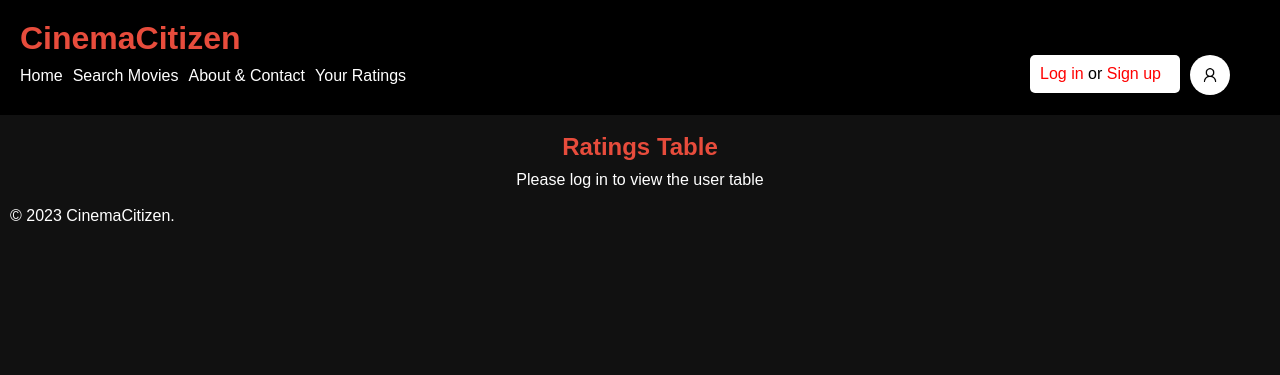
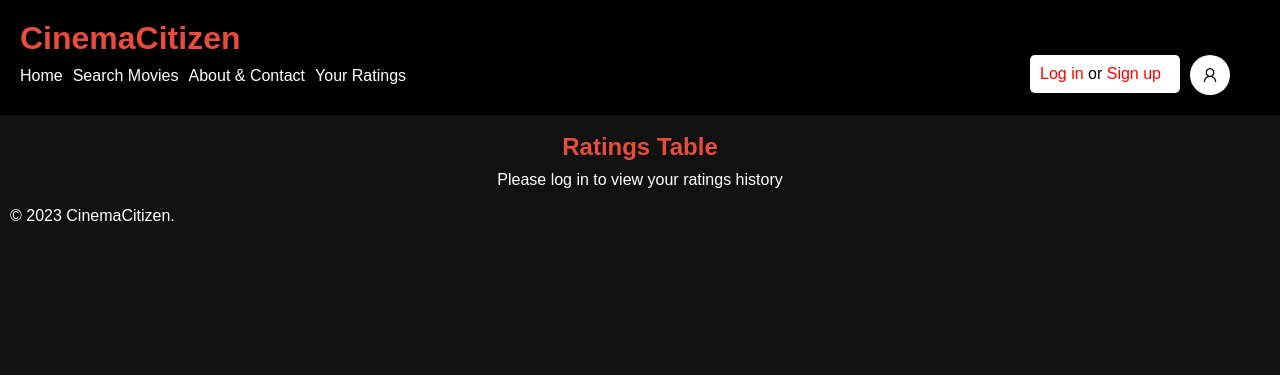
Before and after one commit to ktruong2702/Web-Programming-Group-Project, a PHP site: page /ratings_table.php in a window 1280 px wide. Shown: the top 375 px of the page. Run offline with PHP 8.4, Linux system fonts and the light colour scheme.

Commit message:
Update ratings_table.php

```diff
--- a/ratings_table.php
+++ b/ratings_table.php
@@ -127,7 +127,7 @@ if (isset($_SESSION["user_id"])) {
         ?>
 
         <?php else: ?>
-            <p>Please log in to view the user table</p>
+            <p>Please log in to view your ratings history</p>
         <?php endif; ?>
 
 
```
